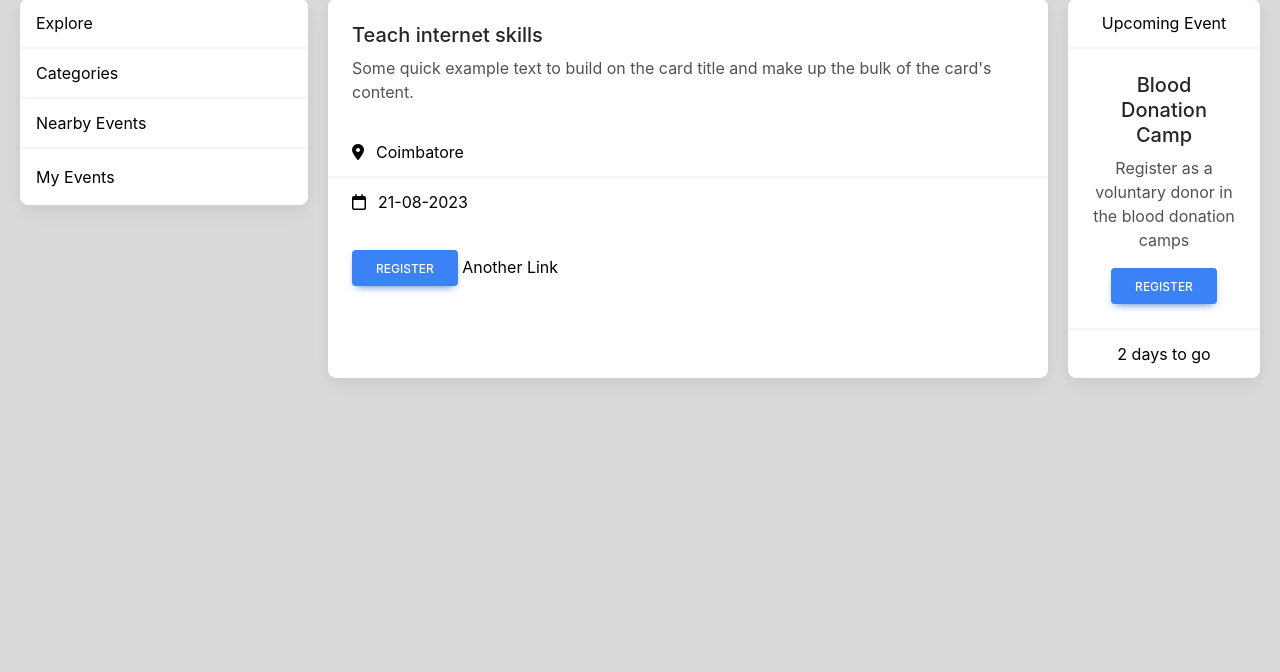
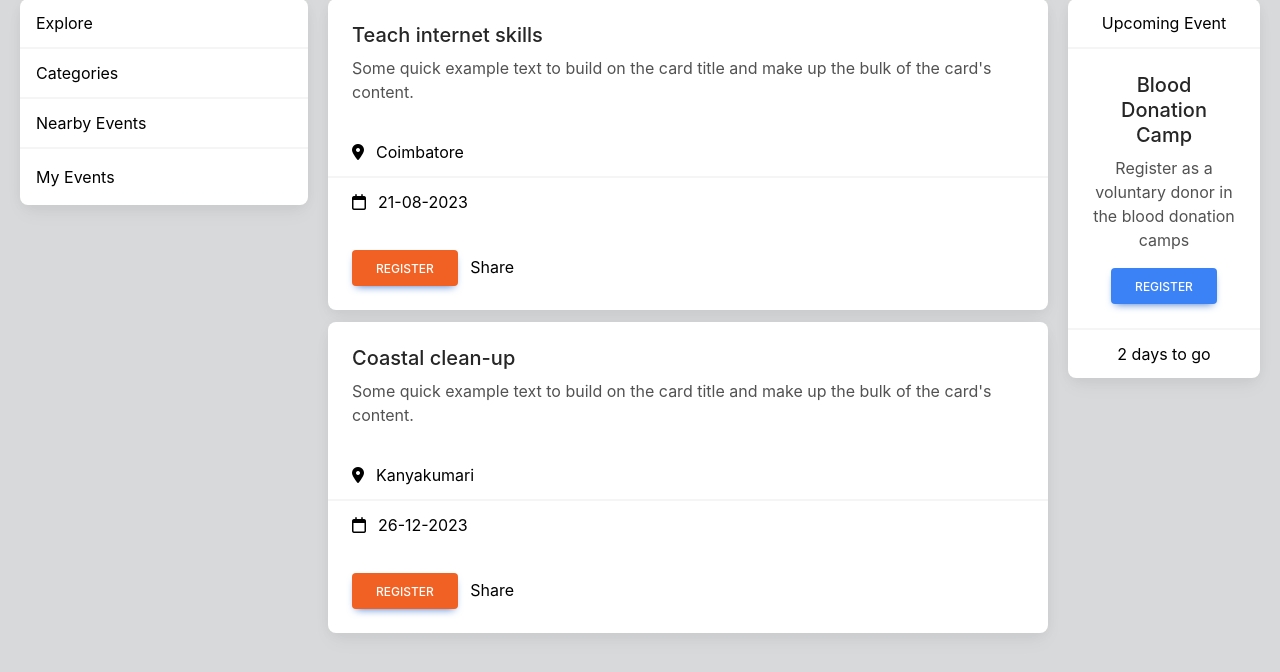
Before and after one commit to axy-moon/Sharity, a Django app: page /home/ in a window 1280 px wide. Shown: the part 85-757 px from the top of the page. Run offline with Django 4.2, Linux system fonts and the light colour scheme; some libraries are stand-ins or nearby versions.

Commit message:
Navbar Pages

```diff
--- a/community/community/static/js/tailwind.config.js
+++ b/community/community/static/js/tailwind.config.js
@@ -3,7 +3,9 @@ tailwind.config = {
     theme: {
       extend: {
         colors: {
-          primary: {"50":"#eff6ff","100":"#dbeafe","200":"#bfdbfe","300":"#93c5fd","400":"#60a5fa","500":"#3b82f6","600":"#2563eb","700":"#1d4ed8","800":"#1e40af","900":"#1e3a8a","950":"#172554"}
+          primary: {"50":"#eff6ff","100":"#dbeafe","200":"#bfdbfe","300":"#93c5fd","400":"#60a5fa","500":"#3b82f6","600":"#2563eb","700":"#1d4ed8","800":"#1e40af","900":"#1e3a8a","950":"#172554"},
+          secondary: "#f06123"
+
         }
       },
       fontFamily: {
--- /dev/null
+++ b/community/home/templates/events.html
@@ -0,0 +1,5 @@
+{% extends 'home.html' %}
+
+{% block page %}
+    <h1>Augxy Moon</h1>
+{% endblock %}
--- a/community/home/templates/home.html
+++ b/community/home/templates/home.html
@@ -13,6 +13,7 @@
 </head>
 <body>
 <div class="flex flex-wrap">
+
     <section class="h-fit">
         <!-- navbar -->
       <nav class="flex justify-between bg-gray-900 text-white w-screen">
@@ -60,16 +61,6 @@
           </div>
         </div>
         <!-- Responsive navbar -->
-        <a class="xl:hidden flex mr-6 items-center" href="#">
-          <svg xmlns="http://www.w3.org/2000/svg" class="h-6 w-6 hover:text-gray-200" fill="none" viewBox="0 0 24 24" stroke="currentColor">
-            <path stroke-linecap="round" stroke-linejoin="round" stroke-width="2" d="M3 3h2l.4 2M7 13h10l4-8H5.4M7 13L5.4 5M7 13l-2.293 2.293c-.63.63-.184 1.707.707 1.707H17m0 0a2 2 0 100 4 2 2 0 000-4zm-8 2a2 2 0 11-4 0 2 2 0 014 0z" />
-          </svg>
-          <span class="flex absolute -mt-5 ml-4">
-            <span class="animate-ping absolute inline-flex h-3 w-3 rounded-full bg-pink-400 opacity-75"></span>
-            <span class="relative inline-flex rounded-full h-3 w-3 bg-pink-500">
-            </span>
-          </span>
-        </a>
         <a class="navbar-burger self-center mr-12 xl:hidden" href="#">
             <svg xmlns="http://www.w3.org/2000/svg" class="h-6 w-6 hover:text-gray-200" fill="none" viewBox="0 0 24 24" stroke="currentColor">
                 <path stroke-linecap="round" stroke-linejoin="round" stroke-width="2" d="M4 6h16M4 12h16M4 18h16" />
@@ -78,30 +69,31 @@
       </nav>
 
     </section>
-    <section class="flex justify-center align-center mx-auto mt-3 ">
+    <section class="flex justify-between align-center mx-auto mt-3 ">
     <div class="flex justify-around align-center">
             <!---Side Navigation-->
             <div class="block mx-5 w-full h-fit max-w-[18rem] rounded-lg bg-white shadow-[0_2px_15px_-3px_rgba(0,0,0,0.07),0_10px_20px_-2px_rgba(0,0,0,0.04)] dark:bg-neutral-700">
                 <ul class="w-full">
-                  <li
+                 <a href=""> <li
                     class="w-full border-b-2 border-neutral-100 border-opacity-100 px-4 py-3 dark:border-opacity-50">
                      Explore
-                  </li>
-                  <li
+                  </li></a>
+                 <a href=""> <li
                     class="w-full border-b-2 border-neutral-100 border-opacity-100 px-4 py-3 dark:border-opacity-50">
                     Categories
-                  </li>
-                  <li
+                  </li></a>
+                  <a href=""><li
                     class="w-full border-b-2 border-neutral-100 border-opacity-100 px-4 py-3 dark:border-opacity-50">
                     Nearby Events
-                  </li>
+                  </li></a>
                 </ul>
-                <div class="border-neutral-100 p-4 dark:border-neutral-600 dark:text-neutral-50">
+               <a href=""> <div class="border-neutral-100 p-4 dark:border-neutral-600 dark:text-neutral-50">
                   My Events
-                </div>
+                </div></a>
             </div>
        <!---Event Card-->
-
+       {% block page %}
+        <div>
        <div
        class="block min-w-[45rem] rounded-lg bg-white shadow-[0_2px_15px_-3px_rgba(0,0,0,0.07),0_10px_20px_-2px_rgba(0,0,0,0.04)] dark:bg-neutral-700">
 
@@ -128,17 +120,58 @@
        <div class="p-6">
         <button
             type="button"
-            class="inline-block rounded bg-primary-500 px-6 pb-2 pt-2.5 text-xs font-medium uppercase leading-normal text-white shadow-[0_4px_9px_-4px_#3b71ca] transition duration-150 ease-in-out hover:bg-primary-600 hover:shadow-[0_8px_9px_-4px_rgba(59,113,202,0.3),0_4px_18px_0_rgba(59,113,202,0.2)] focus:bg-primary-600 focus:shadow-[0_8px_9px_-4px_rgba(59,113,202,0.3),0_4px_18px_0_rgba(59,113,202,0.2)] focus:outline-none focus:ring-0 active:bg-primary-700 active:shadow-[0_8px_9px_-4px_rgba(59,113,202,0.3),0_4px_18px_0_rgba(59,113,202,0.2)] dark:shadow-[0_4px_9px_-4px_rgba(59,113,202,0.5)] dark:hover:shadow-[0_8px_9px_-4px_rgba(59,113,202,0.2),0_4px_18px_0_rgba(59,113,202,0.1)] dark:focus:shadow-[0_8px_9px_-4px_rgba(59,113,202,0.2),0_4px_18px_0_rgba(59,113,202,0.1)] dark:active:shadow-[0_8px_9px_-4px_rgba(59,113,202,0.2),0_4px_18px_0_rgba(59,113,202,0.1)]">
+            class="inline-block rounded bg-secondary px-6 pb-2 pt-2.5 text-xs font-medium uppercase leading-normal text-white shadow-[0_4px_9px_-4px_#3b71ca] transition duration-150 ease-in-out hover:bg-primary-600 hover:shadow-[0_8px_9px_-4px_rgba(59,113,202,0.3),0_4px_18px_0_rgba(59,113,202,0.2)] focus:bg-primary-600 focus:shadow-[0_8px_9px_-4px_rgba(59,113,202,0.3),0_4px_18px_0_rgba(59,113,202,0.2)] focus:outline-none focus:ring-0 active:bg-primary-700 active:shadow-[0_8px_9px_-4px_rgba(59,113,202,0.3),0_4px_18px_0_rgba(59,113,202,0.2)] dark:shadow-[0_4px_9px_-4px_rgba(59,113,202,0.5)] dark:hover:shadow-[0_8px_9px_-4px_rgba(59,113,202,0.2),0_4px_18px_0_rgba(59,113,202,0.1)] dark:focus:shadow-[0_8px_9px_-4px_rgba(59,113,202,0.2),0_4px_18px_0_rgba(59,113,202,0.1)] dark:active:shadow-[0_8px_9px_-4px_rgba(59,113,202,0.2),0_4px_18px_0_rgba(59,113,202,0.1)]">
             Register
          </button>
          <a
            type="button"
            href="#"
-           class="pointer-events-auto inline-block cursor-pointer rounded text-base font-normal leading-normal text-primary transition duration-150 ease-in-out hover:text-primary-600 focus:text-primary-600 focus:outline-none focus:ring-0 active:text-primary-700">
-           Another Link
+           class="pointer-events-auto inline-block cursor-pointer rounded text-base font-normal leading-normal text-primary transition duration-150 ease-in-out hover:text-primary-600 focus:text-primary-600 focus:outline-none focus:ring-0 active:text-primary-700 mx-2">
+           Share
          </a>
        </div>
      </div>
+
+     <div
+     class=" my-3 block min-w-[45rem] rounded-lg bg-white shadow-[0_2px_15px_-3px_rgba(0,0,0,0.07),0_10px_20px_-2px_rgba(0,0,0,0.04)] dark:bg-neutral-700">
+
+     <div class="p-6">
+       <h5
+         class="mb-2 text-xl font-medium leading-tight text-neutral-800 dark:text-neutral-50">
+         Coastal clean-up
+       </h5>
+       <p class="text-base text-neutral-600 dark:text-neutral-200">
+         Some quick example text to build on the card title and make up the
+         bulk of the card's content.
+       </p>
+     </div>
+     <ul class="w-full">
+       <li
+         class="w-full border-b-2 border-neutral-100 border-opacity-100 px-6 py-3 dark:border-opacity-50">
+         <i class="fa-solid fa-location-dot pr-3"></i>Kanyakumari
+       </li>
+       <li
+         class="w-full border-neutral-100 border-opacity-100 px-6 py-3 dark:border-opacity-50">
+         <i class="fa-regular fa-calendar pr-3"></i>26-12-2023
+       </li>
+     </ul>
+     <div class="p-6">
+      <button
+          type="button"
+          class="inline-block rounded bg-secondary px-6 pb-2 pt-2.5 text-xs font-medium uppercase leading-normal text-white shadow-[0_4px_9px_-4px_#3b71ca] transition duration-150 ease-in-out hover:bg-primary-600 hover:shadow-[0_8px_9px_-4px_rgba(59,113,202,0.3),0_4px_18px_0_rgba(59,113,202,0.2)] focus:bg-primary-600 focus:shadow-[0_8px_9px_-4px_rgba(59,113,202,0.3),0_4px_18px_0_rgba(59,113,202,0.2)] focus:outline-none focus:ring-0 active:bg-primary-700 active:shadow-[0_8px_9px_-4px_rgba(59,113,202,0.3),0_4px_18px_0_rgba(59,113,202,0.2)] dark:shadow-[0_4px_9px_-4px_rgba(59,113,202,0.5)] dark:hover:shadow-[0_8px_9px_-4px_rgba(59,113,202,0.2),0_4px_18px_0_rgba(59,113,202,0.1)] dark:focus:shadow-[0_8px_9px_-4px_rgba(59,113,202,0.2),0_4px_18px_0_rgba(59,113,202,0.1)] dark:active:shadow-[0_8px_9px_-4px_rgba(59,113,202,0.2),0_4px_18px_0_rgba(59,113,202,0.1)]">
+          Register
+       </button>
+       <a
+         type="button"
+         href="#"
+         class="pointer-events-auto inline-block cursor-pointer rounded text-base font-normal leading-normal text-primary transition duration-150 ease-in-out hover:text-primary-600 focus:text-primary-600 focus:outline-none focus:ring-0 active:text-primary-700 mx-2">
+         Share
+       </a>
+     </div>
+   </div>
+     </div>
+
+     <!----Right Side Bar---->
 
 <div
   class="block mx-5 h-fit w-1/5 rounded-lg bg-white text-center shadow-[0_2px_15px_-3px_rgba(0,0,0,0.07),0_10px_20px_-2px_rgba(0,0,0,0.04)] dark:bg-neutral-700">
@@ -175,5 +208,6 @@
 
   </div>
 </section>
+{% endblock %}
 </body>
 </html>
--- a/community/home/urls.py
+++ b/community/home/urls.py
@@ -7,7 +7,9 @@ urlpatterns = [
     path('home/',views.home,name="home"),
     path('register/',views.register,name="register"),
     path('login/',views.login,name="login"),
-    path('verify/',views.verify,name="verify")
+    path('verify/',views.verify,name="verify"),
+    path('events/',views.events,name="events")
+
 
 
 
--- a/community/home/views.py
+++ b/community/home/views.py
@@ -69,3 +69,6 @@ def mail_verify(username,email,otp):
     recipient_list = [email, ]
     send_mail( subject, message, email_from, recipient_list )
     return True
+
+def events(request):
+    return render(request,"events.html")
```
Also changed, not shown: community/home/templates/organize.html (added), community/home/templates/participate.html (added).
